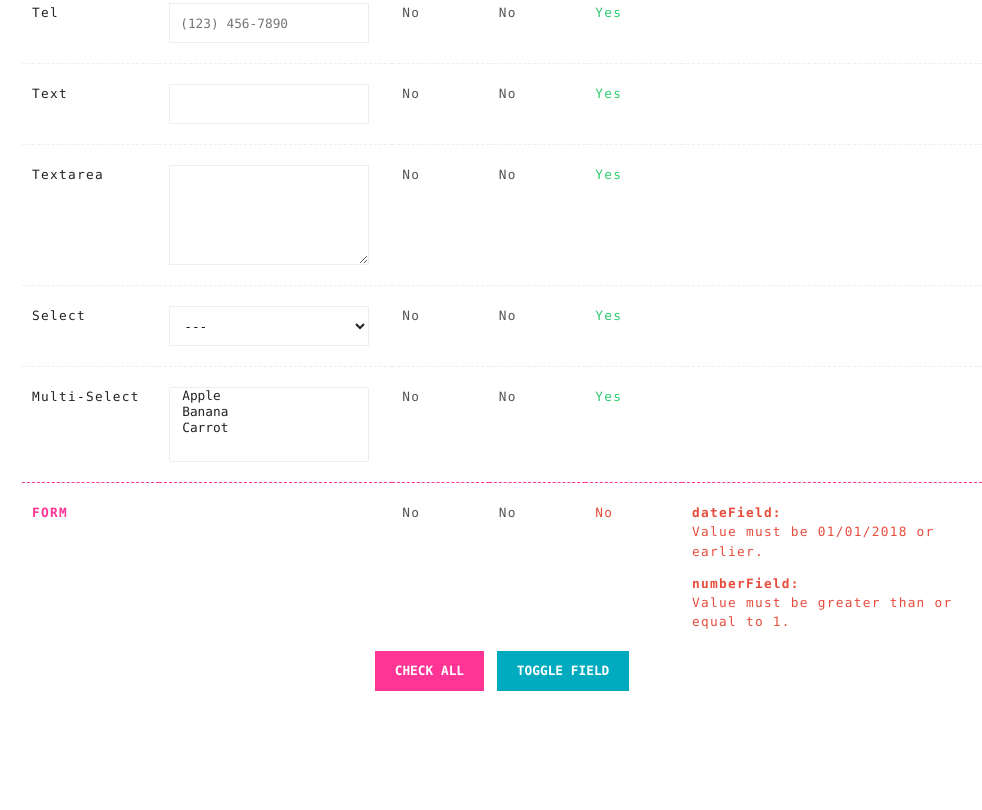
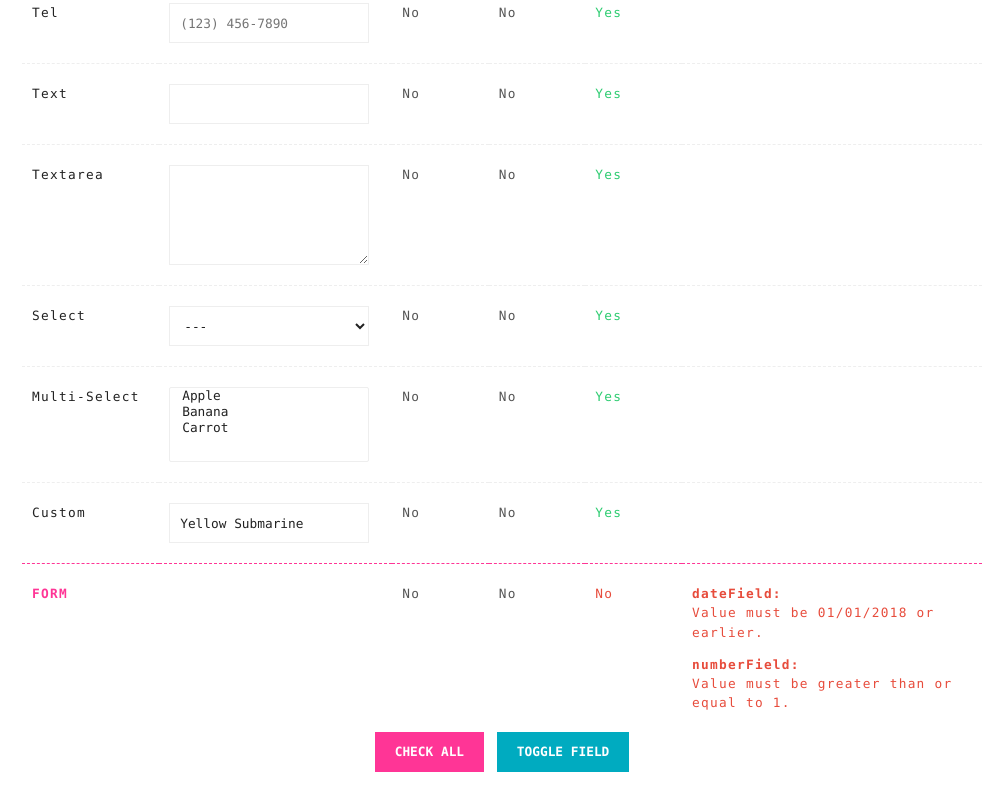
Before and after one commit to Blobfolio/vue-blob-forms, a website: page demo/index.html in a window 1280 px wide. Shown: the part 440-1250 px from the top of the page, without its empty margins (138-1120 px from the left). Before the commit the page ends 1181 px from the top, so only its background shows below. Drawn offline with nearby package versions, Linux system fonts and the light colour scheme; files that its build step writes are made by us from their sources.

Commit message:
add custom callback example to demo

```diff
--- a/demo/index.html
+++ b/demo/index.html
@@ -218,6 +218,29 @@
 							<div class="error-message" v-if="formErrors('demo', 'multiselectField')">{{ formErrors('demo', 'multiselectField') }}</div>
 						</td>
 					</tr>
+					<tr>
+						<td>
+							<label for="demo-beatleField">Custom</label>
+						</td>
+						<td>
+							<input v-model.trim="fields.beatle" type="text" maxlength="50" required name="beatleField" data-validation-callback="validateBeatlesMovie" placeholder="Enter a Beatles movie." id="demo-beatleField" />
+						</td>
+						<td>
+							<span v-if="formTouched('demo', 'beatleField')">Yes</span>
+							<span v-else class="fg-black-light">No</span>
+						</td>
+						<td>
+							<span v-if="formChanged('demo', 'beatleField')">Yes</span>
+							<span v-else class="fg-black-light">No</span>
+						</td>
+						<td>
+							<span v-if="formValid('demo', 'beatleField')" class="fg-green">Yes</span>
+							<span v-else class="fg-red">No</span>
+						</td>
+						<td>
+							<div class="error-message" v-if="formErrors('demo', 'beatleField')">{{ formErrors('demo', 'beatleField') }}</div>
+						</td>
+					</tr>
 					<tr v-if="showingToggle">
 						<td>
 							<label for="demo-toggLefield">Toggled</label>
--- a/src/js/demo.js
+++ b/src/js/demo.js
@@ -14,6 +14,7 @@ var app = new Vue({
 	el: '#vue-app',
 	data: {
 		fields: {
+			beatle: 'Yellow Submarine',
 			date: '2020-01-01',
 			email: '',
 			number: 0,
@@ -29,8 +30,24 @@ var app = new Vue({
 		numMin: 1,
 		numMax: 10,
 		showingToggle: false,
+		beatlesMovies: [
+			"aharddaysnight",
+			"help",
+			"magicalmysterytour",
+			"yellowsubmarine",
+			"letitbe",
+		]
 	},
 	methods: {
+		// See if a film is part of the Beatles' catalogue or not.
+		validateBeatlesMovie: function(film) {
+			film = (film + '').trim().toLowerCase().replace(/[^a-z]/g, '');
+			if (this.beatlesMovies.indexOf(film) !== -1) {
+				return true;
+			}
+
+			return 'A valid Beatles movie title is required.';
+		}
 	},
 });
 
```
Also changed, not shown: demo/assets/demo.min.js.
